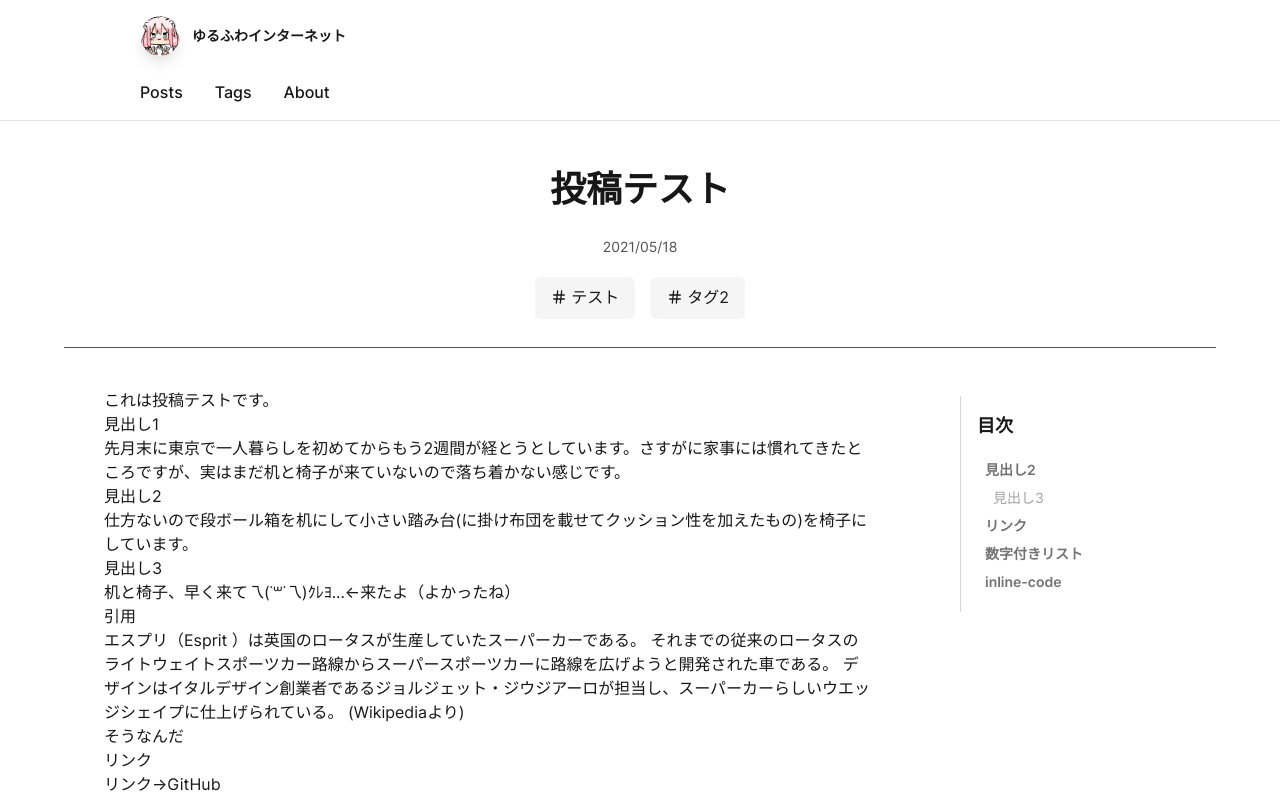
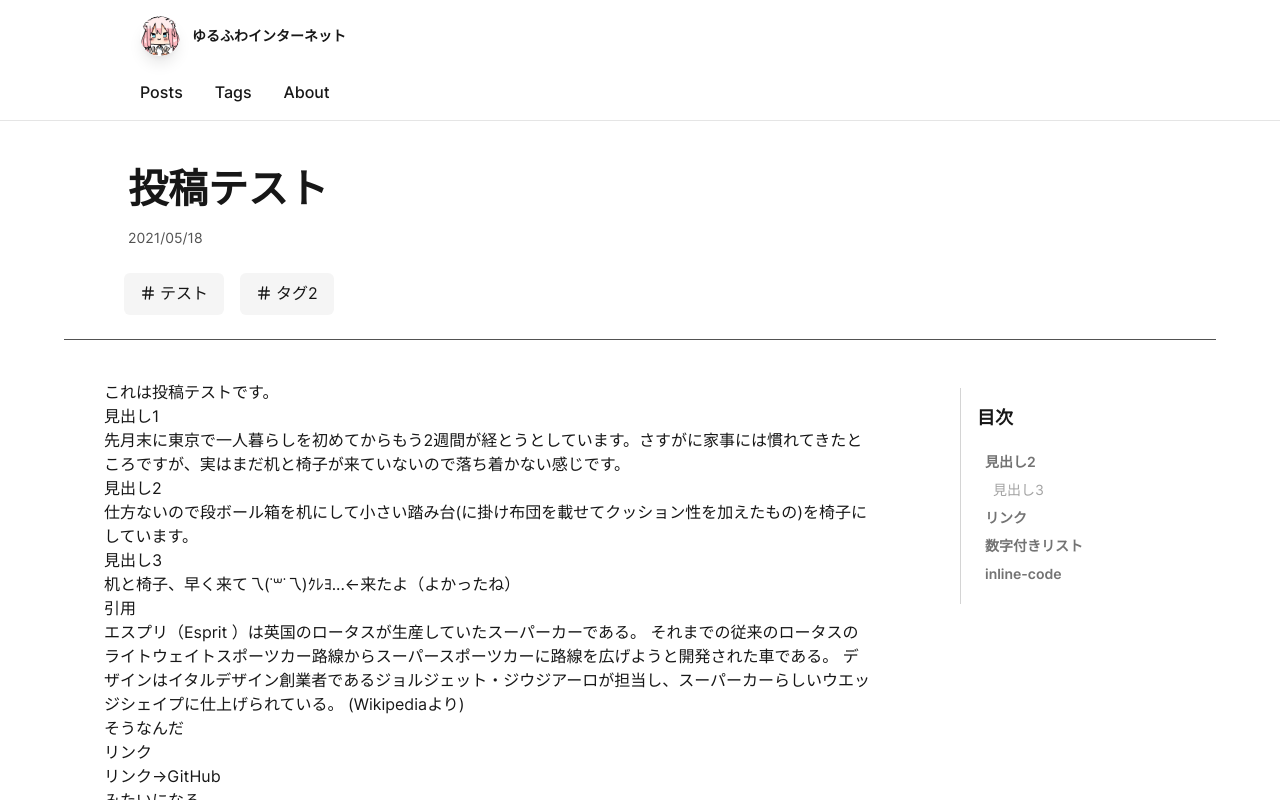
Before and after one commit to object1037/blog, a Next.js app: page /testPost in a window 1280 px wide. Shown: the top 800 px of the page. Built offline with nearby package versions, Linux system fonts and the light colour scheme.

Commit message:
update article header design

```diff
--- a/components/articleLayout.tsx
+++ b/components/articleLayout.tsx
@@ -106,15 +106,17 @@ export default function ArticleLayout({
       </Head>
       <Header />
       <article className="flex flex-col w-screen px-6">
-        <header className="flex flex-col max-w-6xl pt-8 pb-5 border-gray-600 dark:border-gray-300 border-b w-full mx-auto">
-          <h1 className="text-4xl py-4 text-gray-900 dark:text-gray-100 text-center font-bold">{meta.title}</h1>
-          <span className="font-normal text-sm py-3 text-gray-600 dark:text-gray-300 text-center"><DateDisplay dateString={meta.date} /></span>
-          <div className="flex flex-row flex-wrap justify-center">
-            {meta.tags.map((tag) => (
-              <Tag name={tag} key={tag} />
-            ))}
+        <header className="max-w-6xl pt-8 pb-4 border-gray-600 dark:border-gray-300 border-b w-full mx-auto">
+          <div className="max-w-5xl mx-auto w-full">
+            <h1 className="text-4xl sm:text-4.5xl py-4 text-gray-900 dark:text-gray-100 font-bold">{meta.title}</h1>
+            <span className="font-normal text-sm text-gray-600 dark:text-gray-300"><DateDisplay dateString={meta.date} /></span>
+            <div className="-ml-3 mt-4 flex flex-row flex-wrap">
+              {meta.tags.map((tag) => (
+                <Tag name={tag} key={tag} />
+              ))}
+            </div>
+            <ElapsedYear yearNum={elapsedYears} />
           </div>
-          <ElapsedYear yearNum={elapsedYears} />
         </header>
         <div className="max-w-6xl w-full flex flex-row-reverse justify-between mx-auto">
           <aside className="py-12">
--- a/tailwind.config.js
+++ b/tailwind.config.js
@@ -19,6 +19,9 @@ module.exports = {
       fontFamily: {
         sans: ['Inter', 'YuGothic', "Yu Gothic Medium", "Yu Gothic", ...fontFamily.sans]
       },
+      fontSize: {
+        '4.5xl': '2.5rem',
+      },
     },
   },
   variants: {
```
